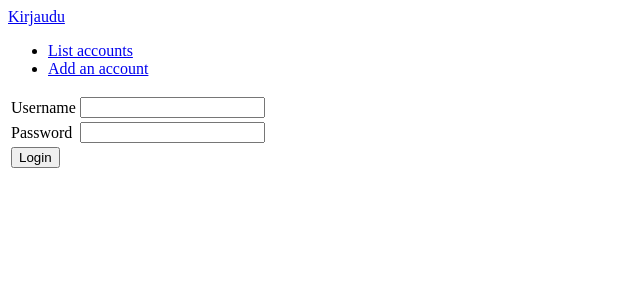
After one commit to joonissi/tsohaaa, a Flask app: page /auth/login in a window 1280 px wide. The commit adds this page. Shown: the top 300 px of the page, without its empty margins (0-640 px from the left). Run offline with Flask 2, Linux system fonts and the light colour scheme.

Commit message:
application refactoring and login

```diff
--- a/application/accounts/forms.py
+++ b/application/auth/forms.py
@@ -1,5 +1,6 @@
 from flask_wtf import FlaskForm
 from wtforms import StringField, PasswordField, validators
+
 
 class AccountForm(FlaskForm):
     username = StringField("Username", [validators.Length(min=3)])
@@ -8,3 +9,11 @@ class AccountForm(FlaskForm):
 
     class Meta:
         csrf = False
+
+
+class LoginForm(FlaskForm):
+    username = StringField("Username")
+    password = PasswordField("Password")
+
+    class Meta:
+        csrf = False
--- /dev/null
+++ b/application/auth/views.py
@@ -0,0 +1,104 @@
+from application import app, db
+from flask import render_template, request, redirect, url_for
+from flask_login import login_user, logout_user, current_user, login_required
+
+from application.auth.models import User
+from application.auth.forms import AccountForm, LoginForm
+
+
+@app.route("/auth/login", methods = ["GET", "POST"])
+def auth_login():
+  if request.method == "GET":
+    return render_template("auth/loginform.html", form = LoginForm())
+
+  form = LoginForm(request.form)
+  # TODO validation
+
+  user = User.query.filter_by(username=form.username.data, password=form.password.data).first()
+  if not user:
+    return render_template("auth/loginform.html", form = form,
+                            error = "No such username or password")
+
+  print("käyttäjä " + user.username + " tunnistettiin")
+
+  login_user(user)
+  return redirect(url_for("index"))
+
+
+@app.route("/auth/logout")
+def auth_logout():
+    logout_user()
+    return redirect(url_for("index"))
+
+
+@app.route("/users", methods=["GET"])
+def users_index():
+  print()
+  print(User.query.all())
+  print()
+  return render_template("users/index.html", accounts=User.query.all())
+
+
+@app.route("/users/new/")
+@login_required
+def users_form():
+    return render_template("users/new.html", form=AccountForm())
+
+
+@app.route("/users/edit/<account_id>", methods=["GET", "POST"])
+@login_required
+def users_update(account_id):
+
+  # if method is GET
+  if request.method == 'GET':
+    my_account = User.query.get(account_id)
+    form = AccountForm()
+
+    form.username.data = my_account.username
+
+    # Not going to be displayed
+    #form.password.data = account.password
+    form.email.data = my_account.email
+
+    return render_template("users/edit.html", account=my_account, form=form)
+
+  else:
+    form = AccountForm(request.form)
+
+    my_account = User.query.get(account_id)
+
+    if not form.validate():
+      return render_template("users/edit.html", account=my_account, form=form)
+
+    # update fields
+    #my_account.username = form.username.data
+    my_account.password = form.password.data
+    my_account.email = form.email.data
+
+    db.session().commit()
+
+    return redirect(url_for("users_index"))
+
+
+@app.route("/users/", methods=["POST"])
+@login_required
+def users_create():
+
+    form = AccountForm(request.form)
+
+    # check if account already exists
+    account = User.query.filter_by(username=form.username.data).first()
+    if account:
+      # TODO show warning text
+      return render_template("users/new.html", form=form, message="Username already in use")
+
+    if not form.validate():
+      return render_template("users/new.html", form=form)
+
+    account = User(form.username.data, form.password.data, form.email.data)
+
+    #if (account == None):
+    db.session().add(account)
+    db.session().commit()
+
+    return redirect(url_for("users_index"))
--- /dev/null
+++ b/application/templates/auth/loginform.html
@@ -0,0 +1,29 @@
+{% extends "layout.html" %}
+
+{% block body %}
+{{ error }}
+<form method="POST" action="{{ url_for('auth_login') }}">
+  <table>
+    <tr>
+      <td>
+        {{ form.username.label }}
+      </td>
+      <td>
+        {{ form.username }}
+      </td>
+    </tr>
+    <tr>
+      <td>
+        {{ form.password.label }}
+      </td>
+      <td>
+        {{ form.password }}
+      </td>
+    </tr>
+    <tr>
+      <td colspan="2">
+        <input type="submit" value="Login" />
+      </td>
+    </tr>
+</form>
+{% endblock %}
--- a/application/templates/layout.html
+++ b/application/templates/layout.html
@@ -7,9 +7,17 @@
 </head>
 
 <body>
+  {% if current_user.is_authenticated %}
+  <p>
+Kirjautunut nimellä {{ current_user.username }}. <a href="{{ url_for('auth_logout') }}">Kirjaudu ulos</a>
+  </p>
+  {% else %}
+  <a href="{{ url_for('auth_login') }}">Kirjaudu</a>
+  {% endif %}
+
   <ul>
-    <li><a href="{{ url_for('accounts_index') }}">List accounts</a></li>
-    <li><a href="{{ url_for('accounts_form') }}">Add an account</a></li>
+    <li><a href="{{ url_for('users_index') }}">List accounts</a></li>
+    <li><a href="{{ url_for('users_form') }}">Add an account</a></li>
   </ul>
   {% block body %}
   <p>
--- a/application/templates/accounts/new.html
+++ b/application/templates/users/edit.html
@@ -1,7 +1,7 @@
 {% extends "layout.html" %}
 
 {% block body %}
-<form method="POST" action="{{ url_for('accounts_create') }}">
+<form method="POST" action="{{ url_for('users_update', account_id = account.id) }}">
   <table>
     <tr>
       <td>
@@ -50,7 +50,7 @@
     </tr>
     <tr>
       <td colspan="2">
-        <input type="submit" value="Create new account" />
+        <input type="submit" value="Edit account" />
       </td>
     </tr>
 </form>
--- a/application/templates/accounts/index.html
+++ b/application/templates/users/index.html
@@ -13,7 +13,7 @@
     <td>{{ account.username }}</td>
     <td>{{ account.password }}</td>
     <td>{{ account.email }}</td>
-    <td><a href="{{ url_for('accounts_update', account_id=account.id) }}">Edit</a></td>
+    <td><a href="{{ url_for('users_update', account_id=account.id) }}">Edit</a></td>
   </tr>
   {% endfor %}
 </table>
```
Also changed, not shown: application/__init__.py (+19 -3 lines), application/accounts/models.py (deleted, +0 -33 lines), application/accounts/views.py (deleted, +0 -70 lines), application/auth/models.py (+33 -0 lines), application/templates/users/new.html (renamed from application/templates/accounts/edit.html, +5 -2 lines), application/accounts/__init__.py (deleted), application/auth/__init__.py (added), application/users.db (added), users.db (added), 4 other files.
